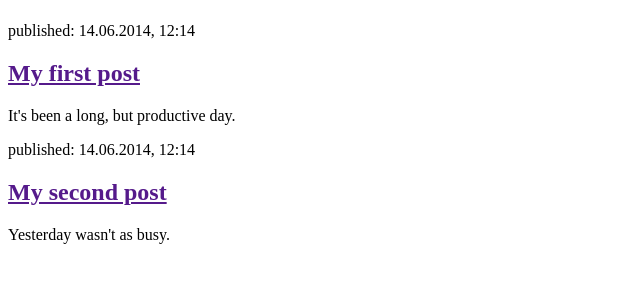
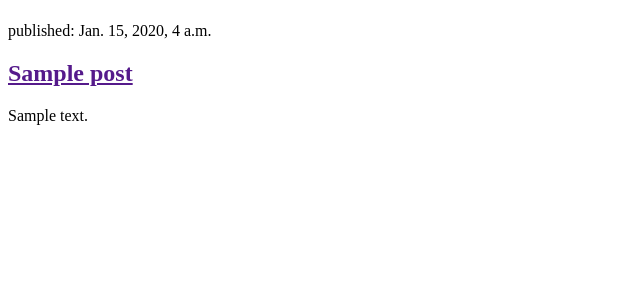
Before and after one commit to tannawest/my-first-blog, a Django app: template blog/templates/blog/post_list.html in a window 1280 px wide. Shown: the part 58-358 px from the top of the page, without its empty margins (0-640 px from the left). Run offline with Django 5.2, Linux system fonts and the light colour scheme; the template is opened without the code that fills it: values that come from a table or form of the project are taken from there, others are empty; tables that the repository leaves empty hold one stand-in row (values such as "Sample post").

Commit message:
Modified templates to display posts from database.

```diff
--- a/blog/templates/blog/post_list.html
+++ b/blog/templates/blog/post_list.html
@@ -8,16 +8,12 @@
             <h1><a href="/">Tanna's Blog</a></h1>
         </header>
 
-        <article>
-            <time>published: 14.06.2014, 12:14</time>
-            <h2><a href="">My first post</a></h2>
-            <p>It's been a long, but productive day.
-        </article>
-
-        <article>
-            <time>published: 14.06.2014, 12:14</time>
-            <h2><a href="">My second post</a></h2>
-            <p>Yesterday wasn't as busy.
-        </article>
+        {% for posts in posts %}
+            <article>
+                <time>published: {{ post.published_date }}</time>
+                <h2><a href="">{{ post.title }}</a></h2>
+                <p>{{ post.text|linebreaksbr }}</p>
+            </article>
+        {% endfor %}
     </body>
 </html>
```
